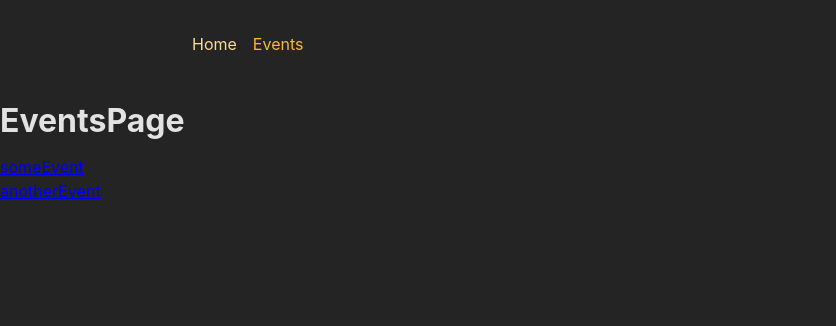
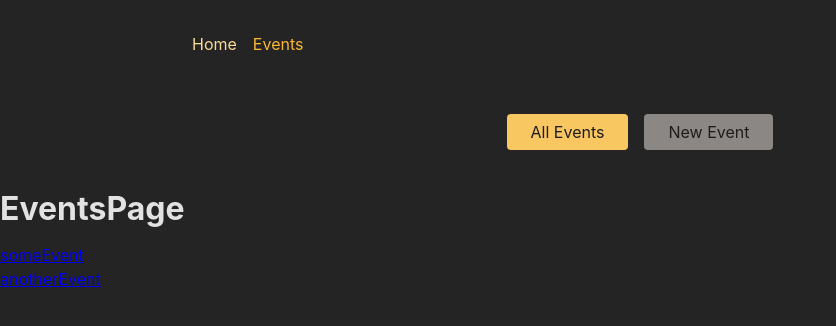
Before and after one commit to emuobopleasure/EventConnect, a React (Create React App) app in the folder frontend/: page /events in a window 1280 px wide. Shown: the top 326 px of the page, without its empty margins (0-836 px from the left). Built offline with nearby package versions, Linux system fonts and the light colour scheme.

Commit message:
Incorporated an EventRootLayout to facilitate event-specific navigation, creating a dedicated layout for pages related to a specific event

```diff
--- a/frontend/src/App.js
+++ b/frontend/src/App.js
@@ -5,6 +5,7 @@
 import NewEventPage from "./pages/NewEvent";
 import EventDetailPage from "./pages/EventDetail";
 import EditEventPage from "./pages/EditEvent";
+import EventRootLayout from "./pages/EventRoot";
 
 
 function App() {
@@ -14,10 +15,13 @@
       children: [
 
         { index: true, element: <HomePage /> },
-        { path: 'events', element: <EventsPage /> },
-        { path: 'events/:eventId', element: <EventDetailPage /> },
-        { path: 'events/new', element: <NewEventPage /> },
-        { path: 'events/eventId/edit', element: <EditEventPage /> }
+        { path: 'events', element: <EventRootLayout/>, children: [
+          { index: true, element: <EventsPage /> },
+          { path: ':eventId', element: <EventDetailPage /> },
+          { path: 'new', element: <NewEventPage /> },
+          { path: 'eventId/edit', element: <EditEventPage /> }
+
+        ]}
       ]
     },
   ])
--- a/frontend/src/components/EventsNavigation.js
+++ b/frontend/src/components/EventsNavigation.js
@@ -1,3 +1,4 @@
+import { NavLink } from 'react-router-dom';
 import classes from './EventsNavigation.module.css';
 
 function EventsNavigation() {
@@ -6,10 +7,10 @@
       <nav>
         <ul className={classes.list}>
           <li>
-            <a href="/events">All Events</a>
+            <NavLink to="/events" className={({ isActive }) => ( isActive ? classes.active : undefined )} end>All Events</NavLink>
           </li>
           <li>
-            <a href="/events/new">New Event</a>
+            <NavLink to="/events/new" className={({ isActive }) => ( isActive ? classes.active : undefined)}>New Event</NavLink>
           </li>
         </ul>
       </nav>
--- /dev/null
+++ b/frontend/src/pages/EventRoot.js
@@ -0,0 +1,14 @@
+import React from 'react'
+import EventsNavigation from '../components/EventsNavigation'
+import { Outlet } from 'react-router-dom'
+
+const EventRootLayout = () => {
+  return (
+    <>
+        <EventsNavigation />
+        <Outlet/>
+    </>
+  )
+}
+
+export default EventRootLayout
```
